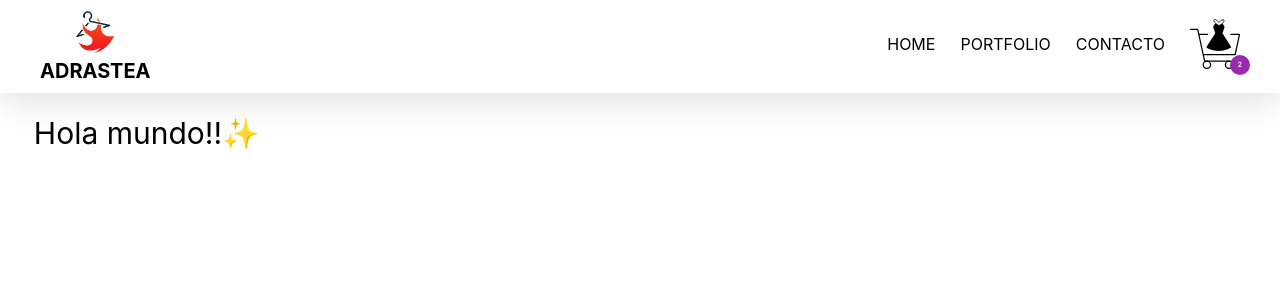
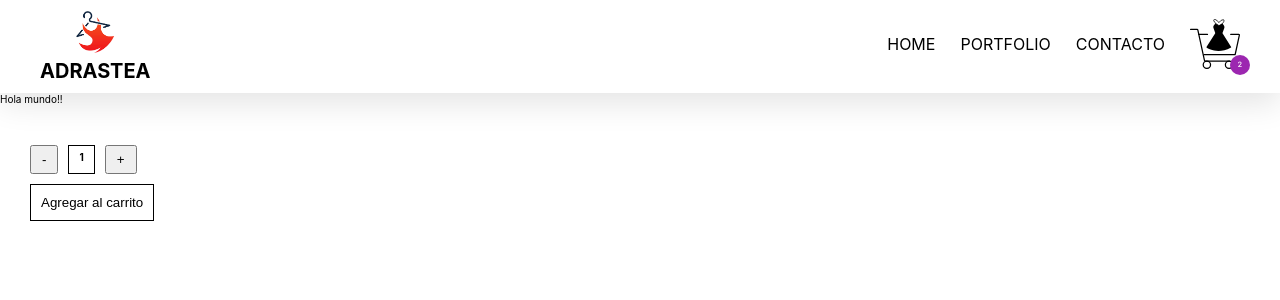
Before and after one commit to Adrastea966/Adrastea, a React (Create React App) app: page / in a window 1280 px wide. Shown: the top 300 px of the page. Built offline with nearby package versions, Linux system fonts and the light colour scheme.

Commit message:
Agregué el componente ItemCount

```diff
--- a/src/App.js
+++ b/src/App.js
@@ -1,13 +1,13 @@
 import './App.css';
 import  NavBar  from './Components/NavBar';
-import  ItemListContainer  from './Components/ItemListContainer';
+import { ItemListContainer } from './Components/ItemListContainer';
 
 function App() {
   return (
     <div className="App">
       <header className="App-header">
         <NavBar />
-        <ItemListContainer greeting="Hola mundo!!✨"/>
+        <ItemListContainer greating="Hola mundo!!"/>
       </header>
     </div>
   );
--- /dev/null
+++ b/src/Components/ItemCount.js
@@ -0,0 +1,39 @@
+import React, {useState} from "react";
+import './StylesEcommerce.css';
+
+// Función para añadir más cantidad de productos y agregar al carrito
+const ItemCount = ({initial, stock, onAdd}) => {
+    const  [counter, setCounter] = useState(initial)
+
+    // Sumar productos al carro teniendo en cuenta el stock
+    const add = () => {
+        if (counter < stock){
+            setCounter(counter +1)
+        }else{
+            console.log("No hay más stock disponible")
+        }
+    }
+
+    // Restar productos al carro teniendo en cuenta la cantidad mínima de productos
+    const subtract = () =>{
+        if (counter > initial){
+            setCounter(counter -1)
+        }else{
+            console.log("Esta es la unidad mínima")
+        }
+    }
+
+    // Renderizar
+    return(
+        <div>
+            <div className="counter">
+                <button className="add-subtract" onClick={subtract}>-</button>
+                <p className="counter-number"><strong>{counter}</strong></p>
+                <button className="add-subtract" onClick={add}>+</button>
+            </div>
+            <button className="add-to-cart"onClick={onAdd}>Agregar al carrito</button>
+        </div>
+    );
+}
+
+export default ItemCount;
--- a/src/Components/ItemListContainer.js
+++ b/src/Components/ItemListContainer.js
@@ -1,10 +1,16 @@
 import React from "react";
 import './StylesEcommerce.css';
+import ItemCount from "./ItemCount";
 
-const ItemListContainer = ({greeting}) => {
+// Función para renderizar los productos
+export const ItemListContainer = ({ greating }) => {
+
+    const onAdd = () => {console.log("Se agregó al carrito correctamente")}
+
     return(
-        <span className="container-span">{greeting}</span>
+        <>
+        <div>{greating}</div>
+        <ItemCount initial={1} stock={10} onAdd={onAdd} />
+        </>
     );
 }
-
-export default ItemListContainer;
--- a/src/Components/NavBar.js
+++ b/src/Components/NavBar.js
@@ -2,6 +2,7 @@ import React from "react";
 import './StylesEcommerce.css';
 import CartWidget from './CartWidget';
 
+// Función para renderizar el navbar
 const NavBar = ()=> {
     return(
         <div className="container-navbar">
--- a/src/Components/StylesEcommerce.css
+++ b/src/Components/StylesEcommerce.css
@@ -1,3 +1,4 @@
+/* Normalize */
 *,
 *::after,
 *::before {
@@ -6,6 +7,7 @@
     box-sizing: border-box;
 }
 
+/* Global styles */
 html {
     font-size: 62.5%;
     color: black;
@@ -24,6 +26,7 @@ h2{
     font-size: 2em;
 }
 
+/* Navbar styles */
 .container-navbar{
     top: 0;
     display:flex;
@@ -72,8 +75,29 @@ h2{
     width: 5rem;
 }
 
-.container-span{
-    font-size: 3em;
-    position:absolute;
-    transform: translate(15%,60%);
+/* ItemCount styles */
+.counter{
+    display: flex;
+    flex-direction: row;
+    padding-top: 4rem;
+    padding-bottom: 1rem;
+    gap: 1rem;
+    margin-left: 3rem;
 }
+
+.counter-number{
+    padding: 0.5rem 1rem;
+    border: solid black 0.1rem;
+}
+
+.add-subtract{
+    padding: 0.5rem 1rem;
+}
+
+.add-to-cart{
+    padding: 1rem ;
+    border: solid black 0.1rem;
+    background-color: white;
+    cursor: pointer;
+    margin-left: 3rem;
+}
```
